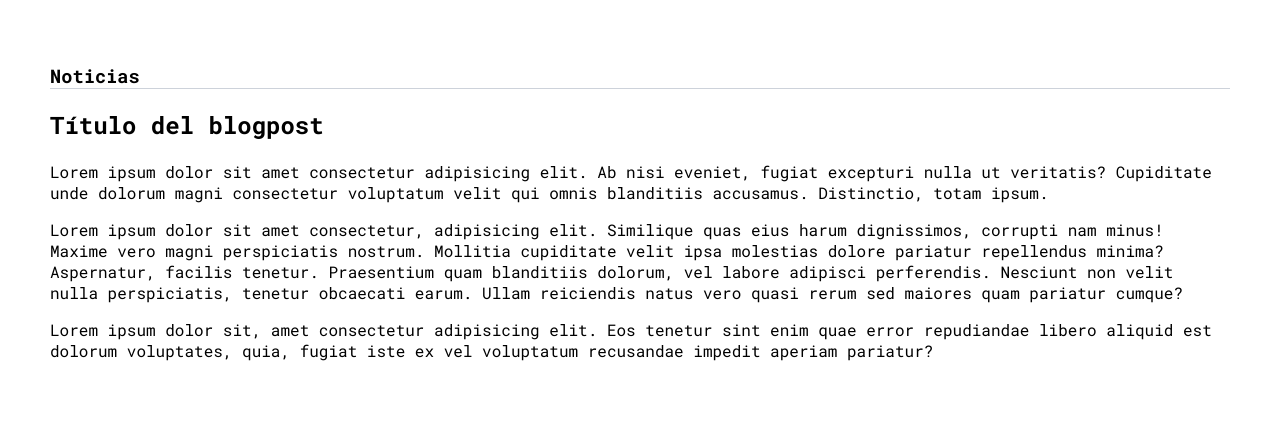
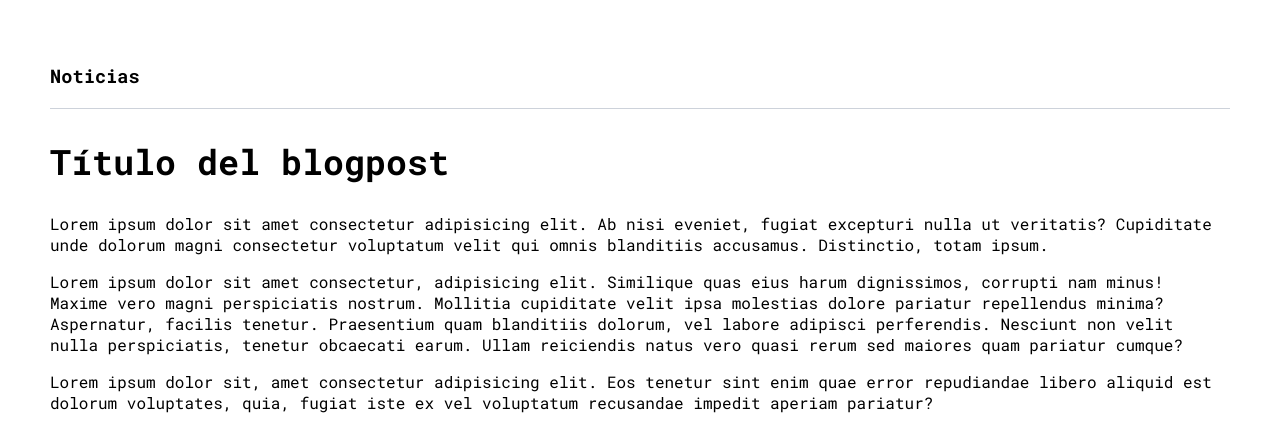
Before and after one commit to diego40g/CursosPlatzi, a PHP site: page /blog.html in a window 1280 px wide. Shown: the part 1025-1449 px from the top of the page. Run offline with PHP 8.4, Linux system fonts and the light colour scheme.

Commit message:
change padding and font size of text

```diff
--- a/PracticeCourseCSSGrid/Blog-SPA/css/main.css
+++ b/PracticeCourseCSSGrid/Blog-SPA/css/main.css
@@ -183,4 +183,8 @@
 }
 .blogpost-main-container h3 {
     border-bottom: 1px solid #cdd2da;
+    padding-bottom: 20px;
 }
+.blogpost-main-container article h2 {
+    font-size: 35px;
+}
```
